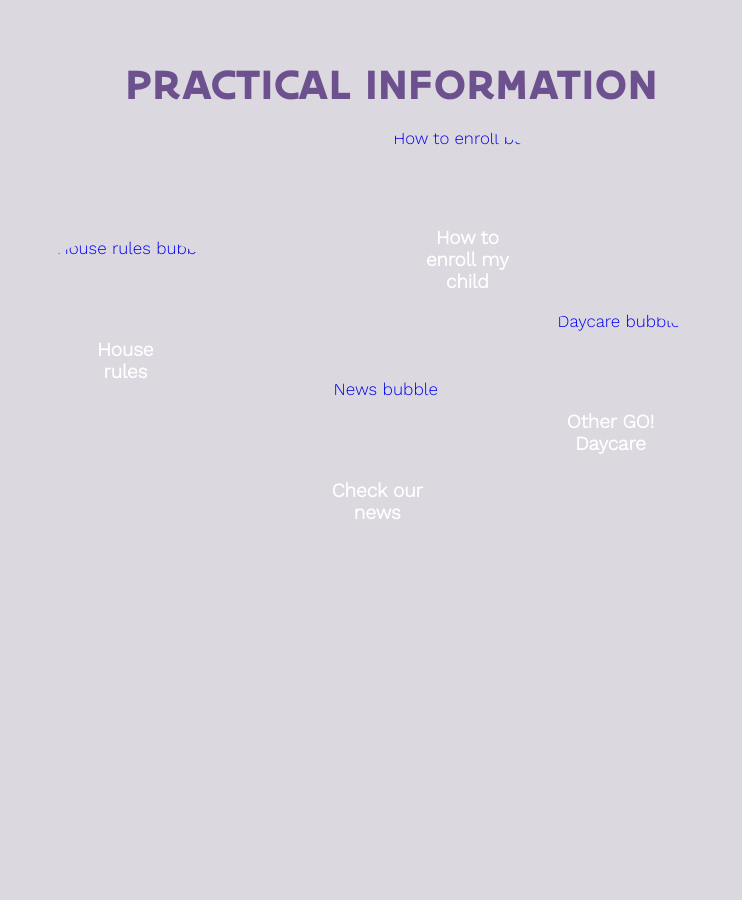
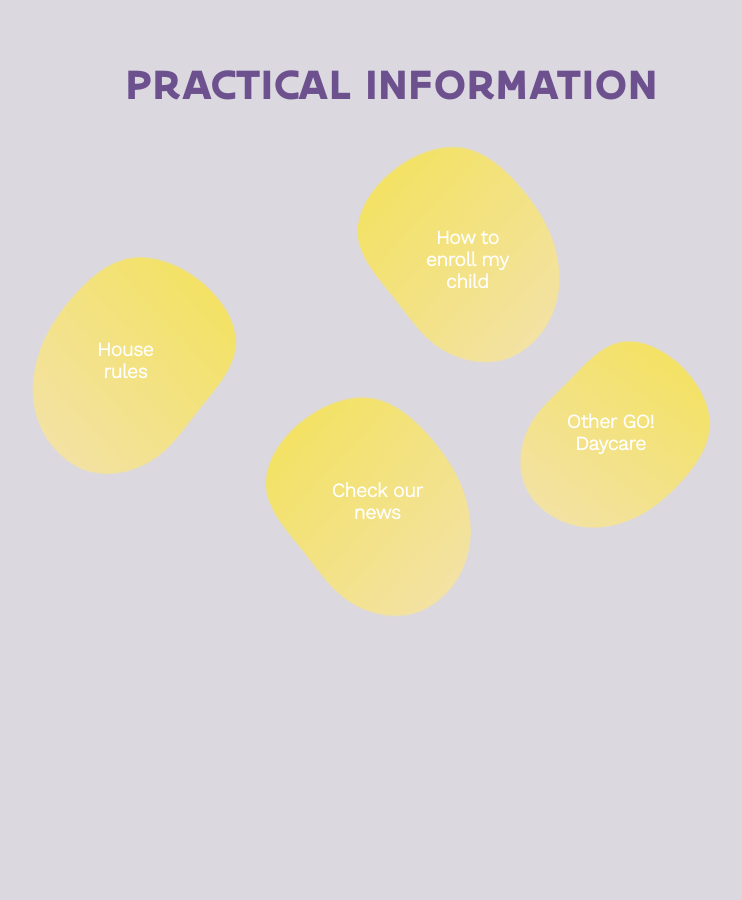
Before and after one commit to PintarBusiness/plantzoentje, a plain HTML site: page index.html in a window 1280 px wide. Shown: the part 880-1780 px from the top of the page, without its empty margins (248-990 px from the left). Drawn offline with Linux system fonts and the light colour scheme; the site is published under a folder, as on GitHub Pages, so addresses that start at the root find nothing.

Commit message:
Update index.html

```diff
--- a/index.html
+++ b/index.html
@@ -50,19 +50,19 @@
             <h2 class="practical-title">PRACTICAL INFORMATION</h2>
             <div class="practical-info">
                 <a href="https://www.hetplantzoentje.be/links/" class="info-item">
-                    <img src="/Photos/graph3n.png" alt="House rules bubble">
+                    <img src="Photos/graph3n.png" alt="House rules bubble">
                     <p>House rules</p>
                 </a>
                 <a href="https://www.kinderopvanginbrussel.be/nl/je-aanvraag-registreren" class="info-item">
-                    <img src="/Photos/graph2n.png" alt="How to enroll bubble">
+                    <img src="Photos/graph2n.png" alt="How to enroll bubble">
                     <p>How to enroll my child</p>
                 </a>
                 <a href="https://www.instagram.com/p/link1" class="info-item">
-                    <img src="/Photos/graph4n.png" alt="News bubble">
+                    <img src="Photos/graph4n.png" alt="News bubble">
                     <p>Check our news</p>
                 </a>
                 <a href="https://scholengroepbrussel.be/onze-instellingen/?_sft_onderwijsniveau=kinderdagverblijf" class="info-item">
-                    <img src="/Photos/graph1n.png" alt="Daycare bubble">
+                    <img src="Photos/graph1n.png" alt="Daycare bubble">
                     <p>Other GO! Daycare</p>
                 </a>
             </div>
```
